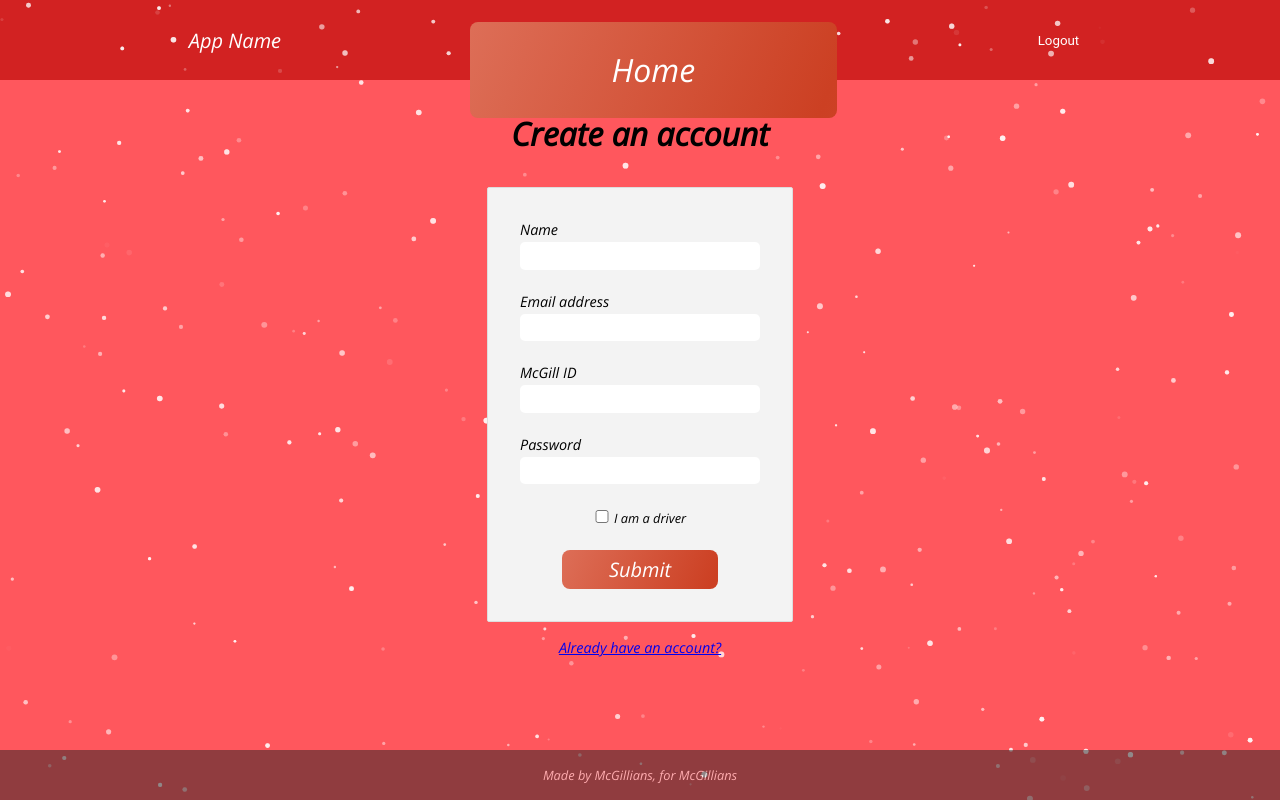
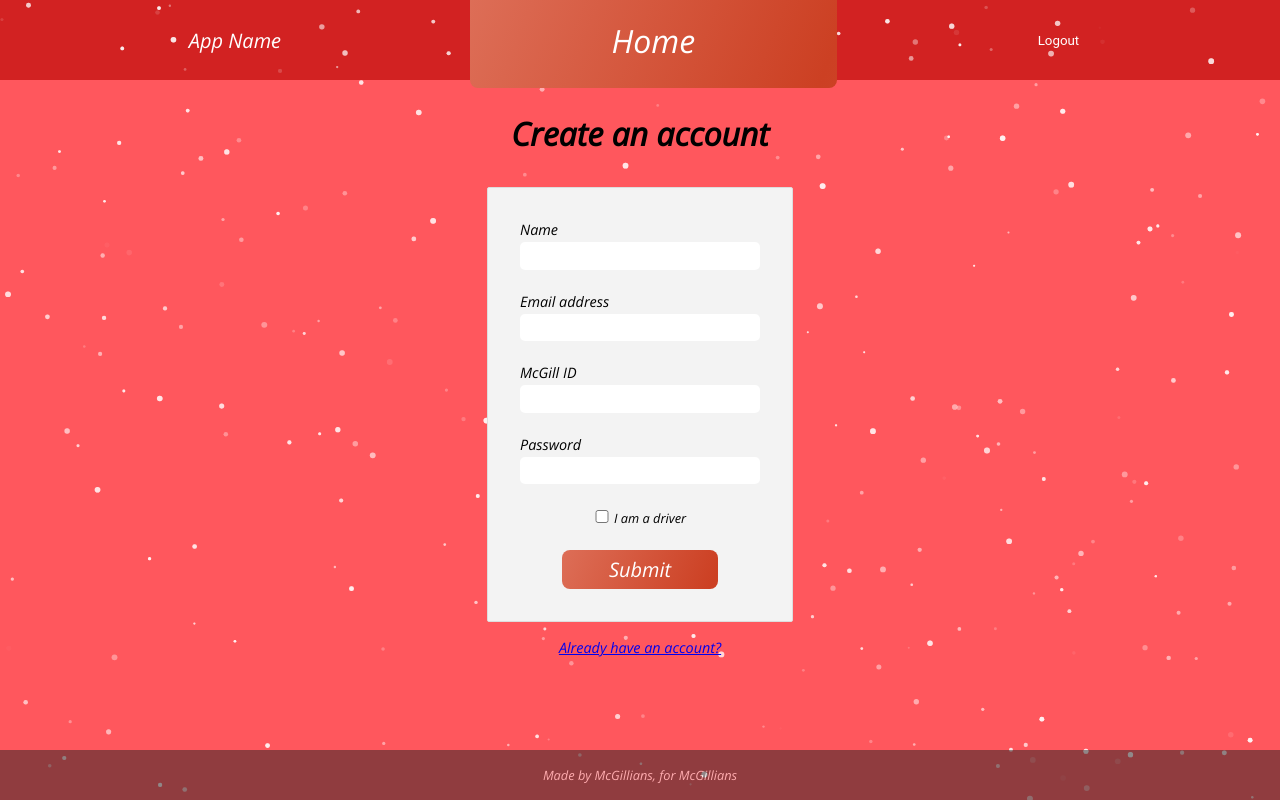
Before and after one commit to YazdanZ/McGill-ECSE428-Project, a React (Create React App) app in the folder frontend/: page / in a window 1280 px wide. Built offline with nearby package versions, Linux system fonts and the light colour scheme.

Commit message:
Update styles.scss

```diff
--- a/frontend/src/styles.scss
+++ b/frontend/src/styles.scss
@@ -294,8 +294,6 @@ form span {
 @media screen and (min-width: 768px) {
     .header {
         font-family: $font;
-        font-weight: 700;
-        font-size: 112px;
         color: $text-color;
     }
 
```
